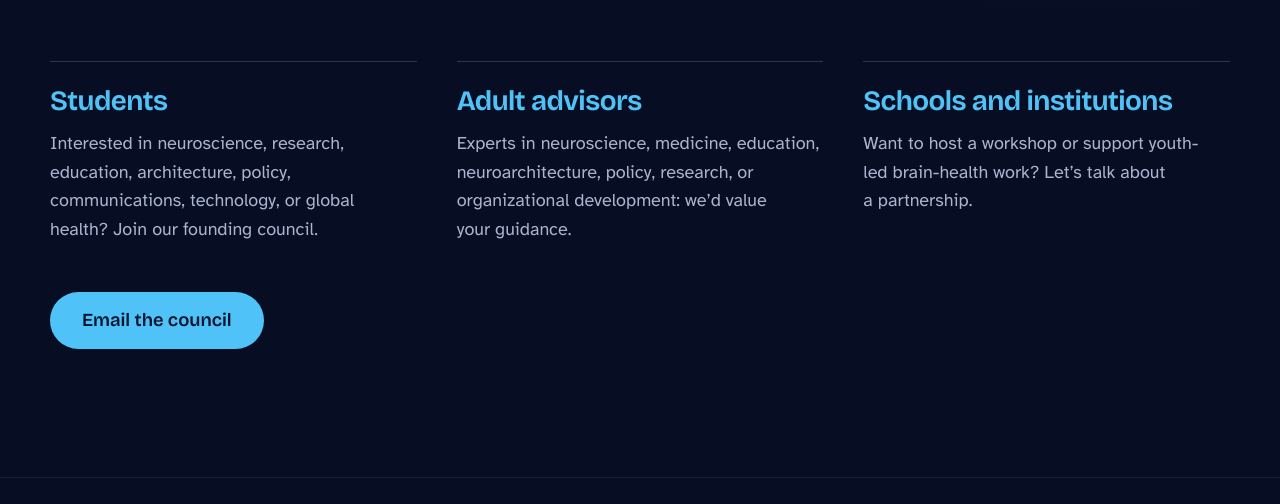
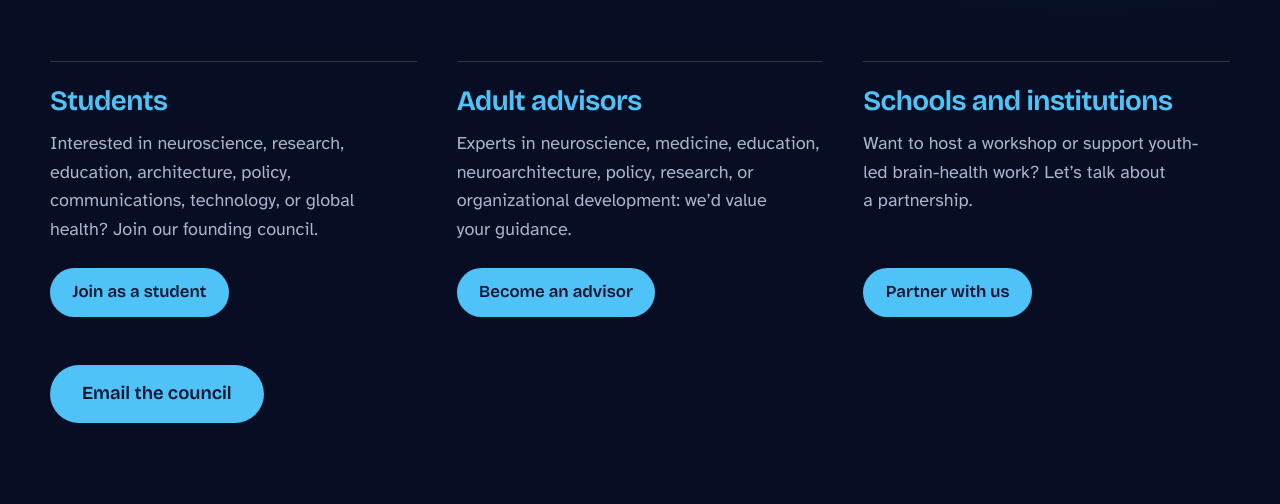
Before and after one commit to rama-llama/tybhc-website, a plain HTML site: page index.html in a window 1280 px wide. Shown: the part 9704-10208 px from the top of the page. Drawn offline with nearby package versions, Linux system fonts and the light colour scheme; animation ran at ten frames a second.

Commit message:
Add sign-up form buttons to Get Involved section
Adds a Google Form button under each audience (students, adult advisors,
schools) and keeps the Email the council button.

Co-Authored-By: Claude Opus 5.5 <noreply@anthropic.com>
Claude-Session: https://claude.ai/code/session_01XRpCaXze33tXCWXBQQPwKn

```diff
--- a/assets/css/styles.css
+++ b/assets/css/styles.css
@@ -529,9 +529,10 @@ a { color: inherit; }
   display: grid; grid-template-columns: repeat(3, 1fr); gap: 2.5rem;
   margin: clamp(2.5rem, 5vw, 4rem) 0 3rem;
 }
-.join-path { padding-top: 1.5rem; border-top: 1px solid rgba(230, 235, 242, .18); }
+.join-path { display: flex; flex-direction: column; align-items: flex-start; padding-top: 1.5rem; border-top: 1px solid rgba(230, 235, 242, .18); }
 .join-path h3 { font-size: var(--step-2); margin-bottom: .75rem; color: var(--signal); }
-.join-path p { color: var(--frost-soft); }
+.join-path p { color: var(--frost-soft); margin-bottom: 1.5rem; }
+.join-btn { margin-top: auto; }
 
 /* ---------- Footer ---------- */
 .site-footer { background: var(--night-deep); color: var(--frost-soft); padding: 3rem 0 3.5rem; border-top: 1px solid rgba(230, 235, 242, .08); }
--- a/index.html
+++ b/index.html
@@ -254,14 +254,17 @@
           <div class="join-path">
             <h3>Students</h3>
             <p>Interested in neuroscience, research, education, architecture, policy, communications, technology, or global health? Join our founding council.</p>
+            <a class="btn btn-signal join-btn" href="https://docs.google.com/forms/d/e/1FAIpQLSc8rkxiPmNd-KF8surX27tA894tR6jnrn3_FK83ooll9fJVEg/viewform" target="_blank" rel="noopener">Join as a student</a>
           </div>
           <div class="join-path">
             <h3>Adult advisors</h3>
             <p>Experts in neuroscience, medicine, education, neuroarchitecture, policy, research, or organizational development: we’d value your guidance.</p>
+            <a class="btn btn-signal join-btn" href="https://docs.google.com/forms/d/e/1FAIpQLSd9ECoEcD8Uw355f69aq2FLFbbcAt6T4XiyQpKr6Fb_6RhskA/viewform" target="_blank" rel="noopener">Become an advisor</a>
           </div>
           <div class="join-path">
             <h3>Schools and institutions</h3>
             <p>Want to host a workshop or support youth-led brain-health work? Let’s talk about a partnership.</p>
+            <a class="btn btn-signal join-btn" href="https://docs.google.com/forms/d/e/1FAIpQLSchq4VR8w8RJ4iIcQcY5Mz2U4j0xZhNJaqSe8T3AfmE9lKweA/viewform" target="_blank" rel="noopener">Partner with us</a>
           </div>
         </div>
         <a class="btn btn-signal btn-large" href="mailto:hello@tybhc.org?subject=Getting%20involved%20with%20TYBHC" data-contact-email>Email the council</a>
```
Also changed, not shown: 1 other file.
